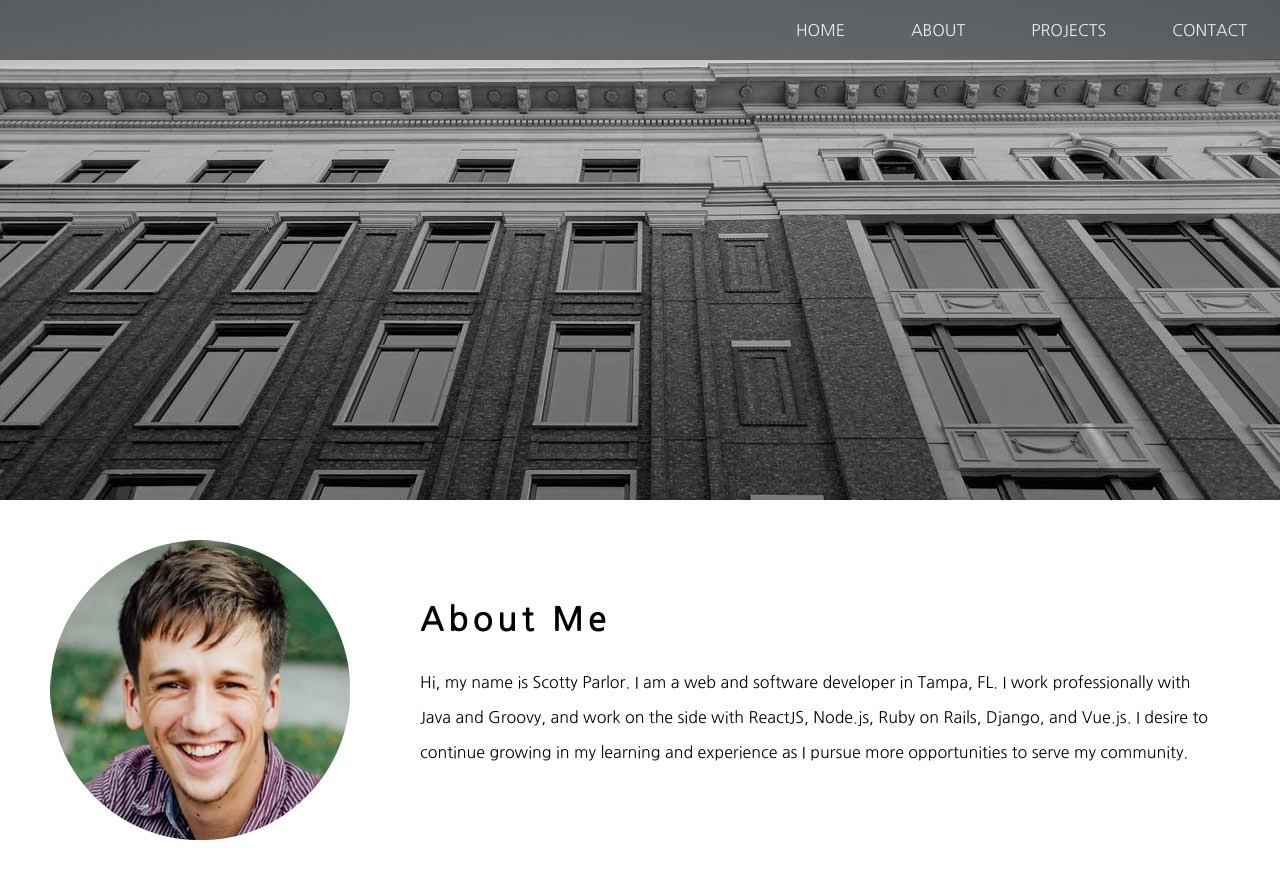
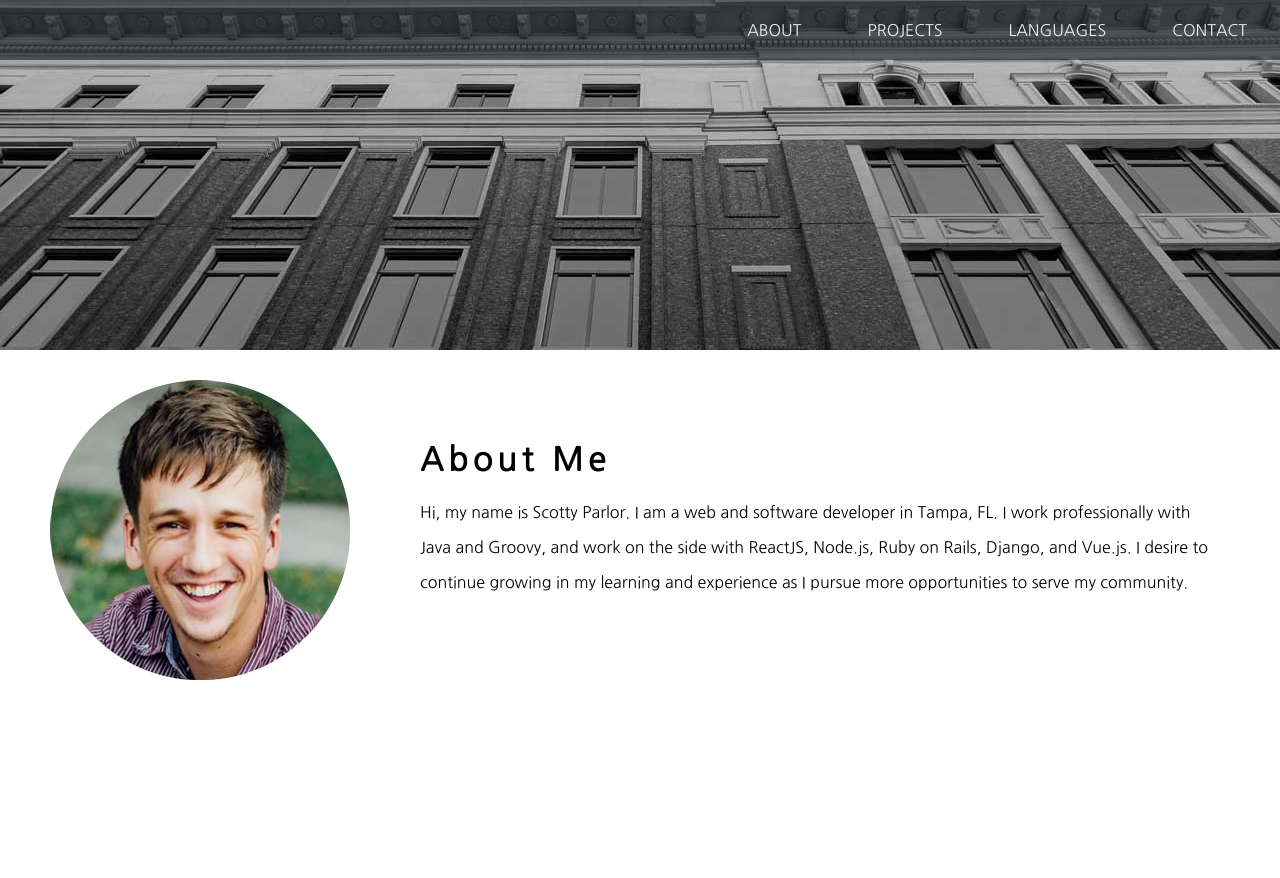
Before and after one commit to sparlor/portfolio, a React (Create React App) app: page / in a window 1280 px wide. Shown: the top 878 px of the page. After the commit the page ends 800 px from the top, so only its background shows below. Built offline with nearby package versions, Linux system fonts and the light colour scheme.

Commit message:
portfolio correcting sizing

```diff
--- a/src/components/about.js
+++ b/src/components/about.js
@@ -4,7 +4,7 @@ import sp from '../images/profile.png';
 
 const About = () => {
     return (
-    <div className='about'>
+    <div className='about' id='aboutMe'>
         <img id='sparlor' src={sp}/>
         <h1 id='aboutContent'>About Me</h1>
         <p id='aboutContent'>Hi, my name is Scotty Parlor. I am a web and software developer in Tampa, FL. I work professionally with Java and Groovy, and work on the side with ReactJS, Node.js, Ruby on Rails, Django, and Vue.js. I desire to continue growing in my learning and experience as I pursue more opportunities to serve my community.</p>
--- a/src/components/navbar.js
+++ b/src/components/navbar.js
@@ -1,7 +1,5 @@
 import React from 'react';
 import style from '../styles/navbar.css';
-
-window.onscroll = function() {NavigationScroll()};
 
 const NavigationScroll = () => {
     if (document.body.scrollTop > 50 || document.documentElement.scrollTop > 10) {
@@ -9,13 +7,17 @@ const NavigationScroll = () => {
     }
 }
 
+window.onscroll = function() {
+    NavigationScroll()
+};
+
 const Navbar = () => {
 
         return(
             <div className="navbar">
-                <a href='#'>Home</a>
-                <a href='#'>About</a>
+                <a href='#aboutMe'>About</a>
                 <a href='#'>Projects</a>
+                <a href='#'>Languages</a>
                 <a href='#'>Contact</a>
             </div>
         );
--- a/src/styles/about.css
+++ b/src/styles/about.css
@@ -7,21 +7,22 @@
 
 img#sparlor {
     position: absolute;
-    left:50px;;
+    left:50px;
+    padding-top:30px;
 }
 
 p#aboutContent {
     width: 800px;
     text-align: left;
-    margin: 85px 60px 0px auto;
+    margin: 105px 60px 0px auto;
     line-height: 35px;
 }
 
 h1#aboutContent {
     width:800px;
     text-align:left;
-    margin: 40px 60px 0px auto;
+    margin: 0px 60px 0px auto;
     position: relative;
-    top:60px;
+    top:90px;
     letter-spacing: 5px;
 }
--- a/src/styles/header.css
+++ b/src/styles/header.css
@@ -1,6 +1,6 @@
 .header {
     background-image: url('../images/s_wall.jpg');
     background-size:cover;
-    height:500px;
+    height:350px;
     background-position: center;
 }
--- a/src/styles/navbar.css
+++ b/src/styles/navbar.css
@@ -23,8 +23,8 @@ a {
     color:inherit;
     padding:19px 30px;
     border:3px transparent solid;
-    -webkit-transition: all .3s ease;
-    transition: all .5s ease;
+    -webkit-transition: all .2s ease;
+    transition: all .2s ease;
     color:#eee;
 }
 
@@ -32,8 +32,8 @@ a:hover {
     color:white !important;
     font-size:105%;
     border:1px white solid;
-    -webkit-transition: all .3s ease;
-    transition: all .3s ease;
+    -webkit-transition: all .2s ease;
+    transition: all .2s ease;
     font-weight:bold;
     opacity:1;
 }
```
